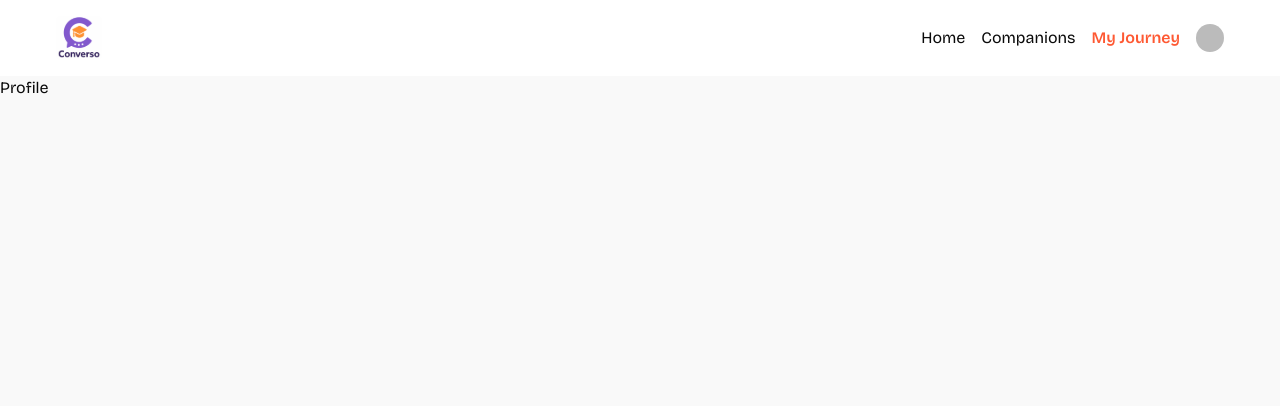
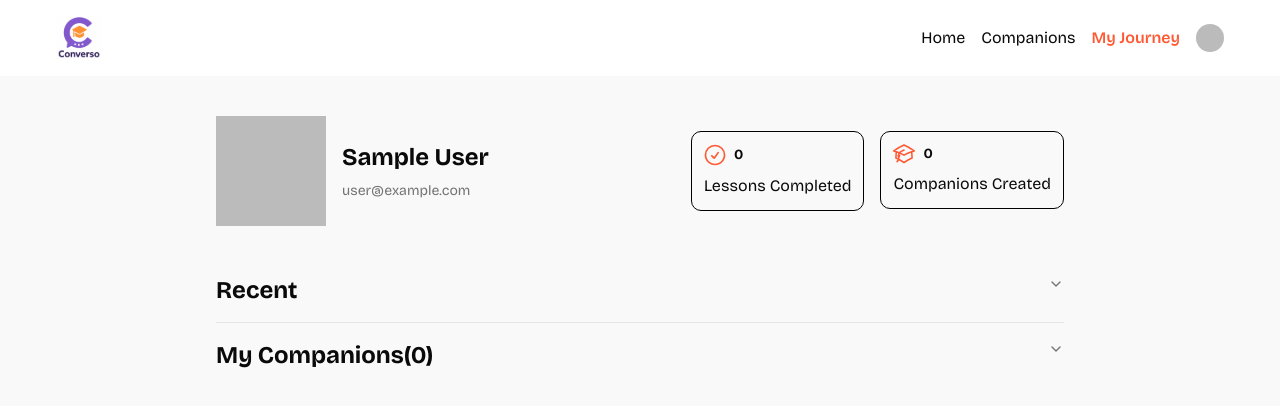
Before and after one commit to n0tg0d/SaasConversio, a Next.js app: page /my-journey in a window 1280 px wide. Shown: the top 406 px of the page. Built offline with nearby package versions, Linux system fonts and the light colour scheme; no server answers; the database is empty; sample sign-in values are in the browser's storage; some icons are missing.

Commit message:
[feature] add my journey page

```diff
--- a/app/my-journey/page.tsx
+++ b/app/my-journey/page.tsx
@@ -1,7 +1,96 @@
-const Profile = () => {
+import {
+  Accordion,
+  AccordionContent,
+  AccordionItem,
+  AccordionTrigger,
+} from "@/components/ui/accordion";
+import {
+  getUserCompanions,
+  getUserSessions,
+} from "@/lib/actions/companion.actions";
+import { currentUser } from "@clerk/nextjs/server";
+import { redirect } from "next/navigation";
+import Image from "next/image";
+import CompanionsList from "@/components/CompanionsList";
+
+const Profile = async () => {
+  const user = await currentUser();
+
+  if (!user) redirect("/sign-in");
+
+  const companions = await getUserCompanions(user.id);
+  const sessionHistory = await getUserSessions(user.id);
+
   return (
-    <div>Profile</div>
-  )
-}
+    <main className="min-lg:w-3/4">
+      <section className="flex justify-between gap-4 max-sm:flex-col items-center">
+        <div className="flex gap-4 items-center">
+          <Image
+            src={user.imageUrl}
+            alt={user.firstName!}
+            width={110}
+            height={110}
+          />
+          <div className="flex flex-col gap-2">
+            <h1 className="font-bold text-2xl">
+              {user.firstName} {user.lastName}
+            </h1>
+            <p className="text-sm text-muted-foreground">
+              {user.emailAddresses[0].emailAddress}
+            </p>
+          </div>
+        </div>
+        <div className="flex gap-4">
+          <div className="border border-black rounded-lg p-3 gap-2 flex flex-col h-fit">
+            <div className="flex gap-2 items-center">
+              <Image
+                src="/icons/check.svg"
+                alt="checkmark"
+                width={22}
+                height={22}
+              />
+              <p className="text-sm font-bold">{sessionHistory.length}</p>
+            </div>
+            <div>Lessons Completed</div>
+          </div>
 
-export default Profile
+          <div className="border border-black rounded-lg p-3 gap-2 flex flex-col h-fit">
+            <div className="flex gap-2 items-center">
+              <Image src="/icons/cap.svg" alt="cap" width={22} height={22} />
+              <p className="text-sm font-bold">{companions.length}</p>
+            </div>
+            <div>Companions Created</div>
+          </div>
+        </div>
+      </section>
+
+      <Accordion type="multiple">
+        <AccordionItem value="recent">
+          <AccordionTrigger className="font-bold text-2xl">
+            Recent
+          </AccordionTrigger>
+          <AccordionContent>
+            <CompanionsList
+              title="Recent Sessions"
+              companions={sessionHistory}
+            />
+          </AccordionContent>
+        </AccordionItem>
+        <AccordionItem value="companions">
+<AccordionTrigger className="font-bold text-2xl">
+            My Companions{`(${companions.length})`}
+          </AccordionTrigger>
+          <AccordionContent>
+            <CompanionsList
+              title="My Companions"
+              companions={companions}
+
+            />
+          </AccordionContent>
+        </AccordionItem>
+      </Accordion>
+    </main>
+  );
+};
+
+export default Profile;
--- a/components/CompanionsList.tsx
+++ b/components/CompanionsList.tsx
@@ -22,7 +22,7 @@ const CompanionsList = ({title, companions, classNames}: CompanionsListProps) =>
 
   return (
     <article className={cn('companion-list', classNames)}>
-        <h2 className="font-bold text-3xl">Recently completed sessions</h2>
+        <h2 className="font-bold text-3xl">{title}</h2>
 
         <Table>
             <TableHeader>
--- /dev/null
+++ b/components/ui/accordion.tsx
@@ -0,0 +1,66 @@
+"use client"
+
+import * as React from "react"
+import * as AccordionPrimitive from "@radix-ui/react-accordion"
+import { ChevronDownIcon } from "lucide-react"
+
+import { cn } from "@/lib/utils"
+
+function Accordion({
+  ...props
+}: React.ComponentProps<typeof AccordionPrimitive.Root>) {
+  return <AccordionPrimitive.Root data-slot="accordion" {...props} />
+}
+
+function AccordionItem({
+  className,
+  ...props
+}: React.ComponentProps<typeof AccordionPrimitive.Item>) {
+  return (
+    <AccordionPrimitive.Item
+      data-slot="accordion-item"
+      className={cn("border-b last:border-b-0", className)}
+      {...props}
+    />
+  )
+}
+
+function AccordionTrigger({
+  className,
+  children,
+  ...props
+}: React.ComponentProps<typeof AccordionPrimitive.Trigger>) {
+  return (
+    <AccordionPrimitive.Header className="flex">
+      <AccordionPrimitive.Trigger
+        data-slot="accordion-trigger"
+        className={cn(
+          "focus-visible:border-ring focus-visible:ring-ring/50 flex flex-1 items-start justify-between gap-4 rounded-md py-4 text-left text-sm font-medium transition-all outline-none hover:underline focus-visible:ring-[3px] disabled:pointer-events-none disabled:opacity-50 [&[data-state=open]>svg]:rotate-180",
+          className
+        )}
+        {...props}
+      >
+        {children}
+        <ChevronDownIcon className="text-muted-foreground pointer-events-none size-4 shrink-0 translate-y-0.5 transition-transform duration-200" />
+      </AccordionPrimitive.Trigger>
+    </AccordionPrimitive.Header>
+  )
+}
+
+function AccordionContent({
+  className,
+  children,
+  ...props
+}: React.ComponentProps<typeof AccordionPrimitive.Content>) {
+  return (
+    <AccordionPrimitive.Content
+      data-slot="accordion-content"
+      className="data-[state=closed]:animate-accordion-up data-[state=open]:animate-accordion-down overflow-hidden text-sm"
+      {...props}
+    >
+      <div className={cn("pt-0 pb-4", className)}>{children}</div>
+    </AccordionPrimitive.Content>
+  )
+}
+
+export { Accordion, AccordionItem, AccordionTrigger, AccordionContent }
--- a/lib/actions/companion.actions.ts
+++ b/lib/actions/companion.actions.ts
@@ -92,3 +92,17 @@ export const getUserSessions = async (userId: string, limit = 10) => {
 
      return data.map(({ companions }) => companions);
 }
+
+export const getUserCompanions = async (userId: string) => {
+     const supabase = createSupabaseClient();
+     const {data, error} = await supabase
+     .from('companions')
+     .select()
+     .eq('author', userId)
+     .order('created_at', { ascending: false });
+
+
+     if(error) throw new Error(error.message);
+
+     return data;
+}
--- a/package.json
+++ b/package.json
@@ -12,6 +12,7 @@
     "@clerk/nextjs": "^6.31.1",
     "@hookform/resolvers": "^5.2.1",
     "@jsmastery/utils": "^1.0.2",
+    "@radix-ui/react-accordion": "^1.2.12",
     "@radix-ui/react-label": "^2.1.7",
     "@radix-ui/react-select": "^2.2.6",
     "@radix-ui/react-slot": "^1.2.3",
```
Also changed, not shown: 1 other file (tests, documents, lock files or other folders).
